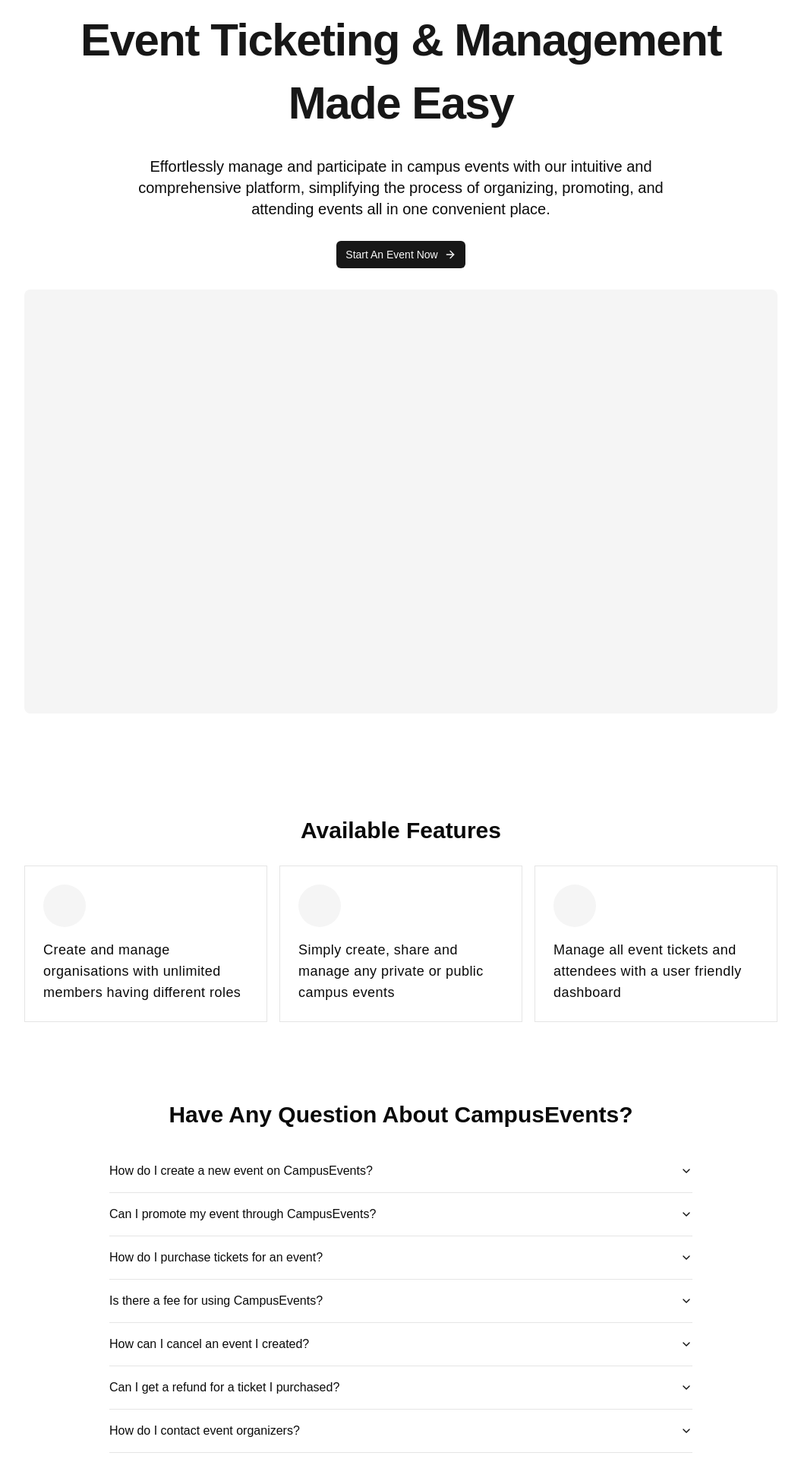
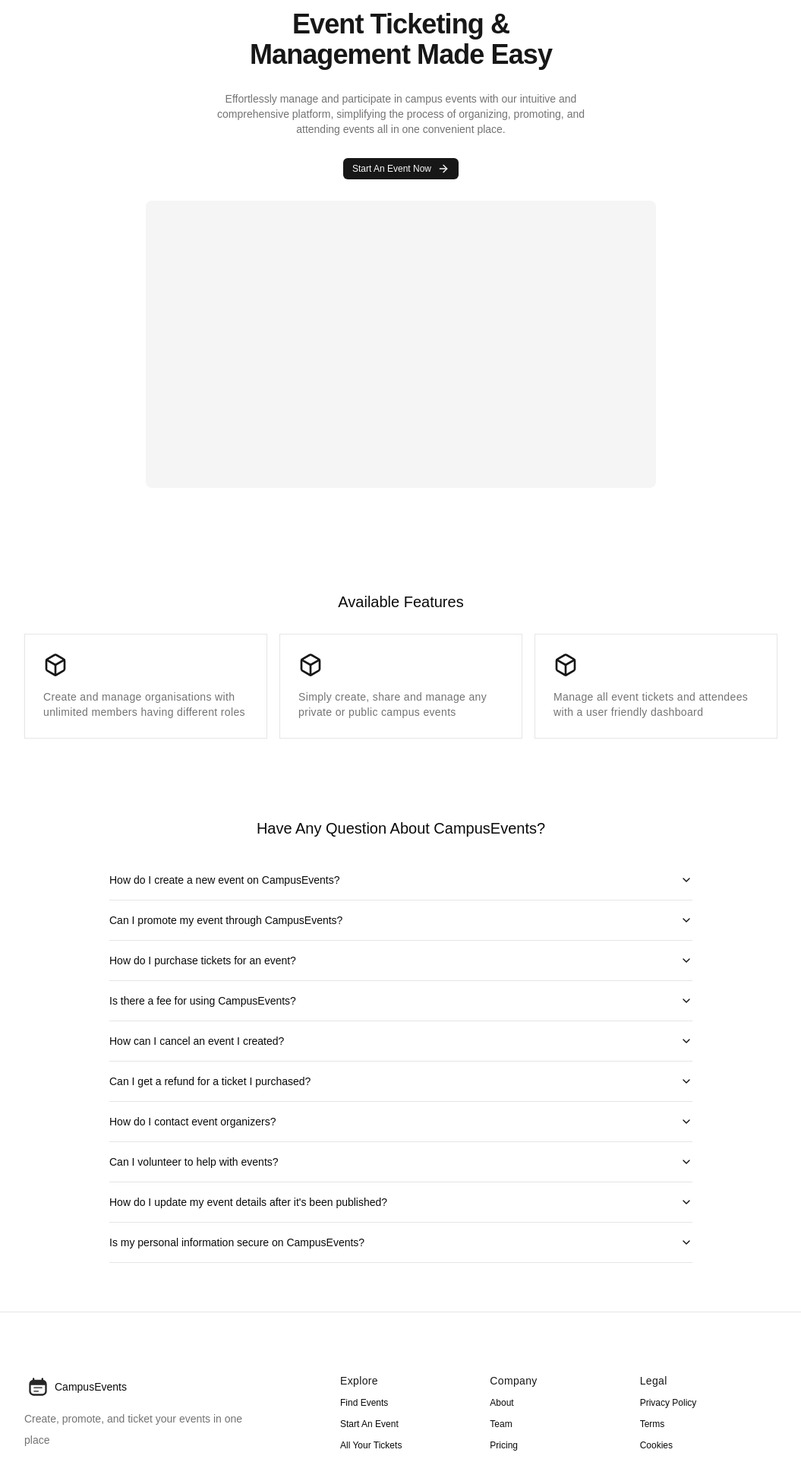
Before and after one commit to delmac-dev/event-management-app, a Next.js app: page / in a window 1280 px wide. Shown: the part 140-2060 px from the top of the page at 76% size, without its empty margins (112-1167 px from the left). Built offline with nearby package versions, Linux system fonts and the light colour scheme.

Commit message:
made edits

```diff
--- a/app/(public)/(components)/event-card.tsx
+++ b/app/(public)/(components)/event-card.tsx
@@ -9,22 +9,22 @@ import Link from "next/link";
 
 export default function EventCard ({ id , name , headline , about , images , capacity , event_type }:EventType) {
     return (
-        <div className="overflow-hidden w-full flex flex-col rounded-sm">
+        <div className="w-full flex flex-col rounded-sm p-3 border">
             <Link href={_event(id)} className="overflow-hidden w-full aspect-video flex_center">
                 <Image src={images[0]} height={900} width={1600} alt="event image" className="w-full h-full object-cover" />
             </Link>
-            <div className="w-full flex-1 px-3 py-4 flex flex-col">
+            <div className="w-full flex-1 pt-4 flex flex-col">
                 <div className="w-full">
                     <h3 className="font-medium text-lg leading-none tracking-tight truncate">
                         <Link href={_event(id)}>{name}</Link>
                     </h3>
-                    <p className="text-xs font-medium font-muted-foreground mt-1.5">{headline}</p>
+                    <p className="text-xs font-normal font-muted-foreground mt-1.5">{headline}</p>
                 </div>
-                <div className="w-full flex-1 mt-2">
-                    <p className="text-sm text-secondary-foreground overflow-hidden text-ellipsis line-clamp-2">{about}</p>
+                <div className="w-full flex-1 mt-3">
+                    <p className="text-sm text-muted-foreground overflow-hidden text-ellipsis line-clamp-2">{about}</p>
                 </div>
                 <div className="w-full flex justify-between mt-3">
-                    <Button className="rounded-none">
+                    <Button size='sm' className="rounded-none">
                         <Link href={_attendEvent(id)}>Book Your Ticket</Link>
                         <TicketPlus className="size-6 ml-2.5" />
                     </Button>
--- a/app/(public)/(components)/events-filter.tsx
+++ b/app/(public)/(components)/events-filter.tsx
@@ -106,7 +106,7 @@ const CategoryItem = ({item}: {item: string}) => {
             control={control}
             name="categories"
             render={({ field }) => (
-                <FormItem key={item} className="group flex_center px-2 py-1.5 rounded-full bg-secondary space-y-0 border border-transparent has-[:checked]:border-border cursor-pointer transition-all">
+                <FormItem key={item} className="group flex_center px-2 py-1.5 rounded-full bg-secondary/80 space-y-0 border border-transparent has-[:checked]:border-border cursor-pointer transition-all">
                     <Checkbox
                         id={item}
                         className="hidden"
--- a/app/(public)/(components)/faqs.tsx
+++ b/app/(public)/(components)/faqs.tsx
@@ -6,8 +6,8 @@ export default function Faqs() {
         <Accordion type="single" collapsible className="w-full max-w-screen-md">
             {faqs.map(({ question, answer}, _id) => (
                 <AccordionItem key={_id} value={ question } defaultChecked={_id === 0} >
-                    <AccordionTrigger>{question}</AccordionTrigger>
-                    <AccordionContent>{answer}</AccordionContent>
+                    <AccordionTrigger className="text-sm font-medium">{question}</AccordionTrigger>
+                    <AccordionContent className="text-sm font-normal text-muted-foreground leading-relaxed max-w-prose">{answer}</AccordionContent>
                 </AccordionItem>
             ))}
         </Accordion>
--- a/app/(public)/(components)/footer.tsx
+++ b/app/(public)/(components)/footer.tsx
@@ -8,7 +8,6 @@ const footerLinks = [
         links: [
             {name: "find events", link: _events},
             {name: "start an event", link: _dashboard},
-            {name: "create an organisation", link: _dashboard},
             {name: "all your tickets", link: _dashboardTickets},
             {name: "find my ticket", link: _tickets},
         ]
@@ -34,23 +33,23 @@ const footerLinks = [
 
 const Footer = () => {
   return (
-    <footer className="main_container py-8 px-4 border-t">
-        <div className="w-full max-w-screen-xl mx-auto flex items-start lg:flex-row flex-col-reverse gap-8 lg:gap-24">
-            <div className="w-full max-w-md">
-                <div className="flex items-center gap-2 mb-1">
+    <footer className="main_container py-20 px-4 border-t">
+        <section className="sub_container mx-auto flex items-start md:flex-row flex-col-reverse gap-8">
+            <div className="w-full max-w-sm">
+                <div className="flex items-center gap-1 mb-2.5">
                     <Logo />
-                    <p className="text-sm font-semibold">CampusEvents</p>
+                    <p className="text-sm font-medium">CampusEvents</p>
                 </div>
-                <p className="text-sm text-secondary-foreground">Create, promote, and ticket your events in one place</p>
+                <p className="text-sm text-muted-foreground leading-loose max-w-72">Create, promote, and ticket your events in one place</p>
             </div>
-            <div className="max-lg:w-full flex-1 grid grid-cols-1 sm:grid-cols-2  md:grid-cols-3 gap-7 md:gap-4 ">
+            <div className="max-lg:w-full flex-1 grid grid-cols-1 sm:grid-cols-3 gap-7 md:gap-4 ">
                 {footerLinks.map(({title, links}, _id) => (
                     <div key={_id} className="">
-                        <h5 className="text-sm font-semibold text-accent-foreground uppercase tracking-wide mb-1.5">{title}</h5>
+                        <h5 className="text-sm font-medium text-accent-foreground capitalize tracking-wide mb-1.5">{title}</h5>
                         <ul className="flex flex-col gap-1">
                             {links.map(({ name, link }, _i) => (
                                 <li key={_i}>
-                                    <Link href={link} className="capitalize text-sm font-normal hover:underline underline-offset-2">
+                                    <Link href={link} className="capitalize text-xs font-normal hover:underline underline-offset-2">
                                         {name}
                                     </Link>
                                 </li>
@@ -59,7 +58,7 @@ const Footer = () => {
                     </div>
                 ))}
             </div>
-        </div>
+        </section>
     </footer>
   )
 }
--- a/app/(public)/(home)/page.tsx
+++ b/app/(public)/(home)/page.tsx
@@ -1,7 +1,7 @@
 import { Button } from "@/components/ui/button";
 import Footer from "../(components)/footer";
 import Header from "../(components)/header";
-import { ArrowRight } from "lucide-react";
+import { ArrowRight, Box } from "lucide-react";
 import Faqs from "../(components)/faqs";
 import Link from "next/link";
 import { _dashboardEvents } from "@/lib/routes";
@@ -28,29 +28,29 @@ export default async function Index() {
       <Header />
       <section className="main_container py-20 lg:py-24">
         <div className="sub_container flex flex-col items-center justify-start">
-          <h1 className="text-accent-foreground text-wrap text-4xl md:text-5xl lg:text-6xl leading-normal md:leading-snug lg:leading-snug font-black tracking-tight max-w-4xl text-center">
+          <h1 className="text-accent-foreground max-w-md text-4xl md:text-4xl leading-normal font-bold tracking-tight text-center">
             Event Ticketing & Management Made Easy
           </h1>
-          <p className="max-w-prose text-xl font-medium mt-4 lg:mt-7 text-center">
+          <p className="max-w-prose text-sm font-normal text-muted-foreground mt-4 lg:mt-7 text-center">
             Effortlessly manage and participate in campus events with our intuitive and comprehensive platform, simplifying the process of organizing, promoting, and attending events all in one convenient place.
           </p>
-          <Button size="sm" className="group mt-7">
+          <Button size="xs" className="group mt-7">
             <Link href={`${_dashboardEvents}?new=true`}>
               Start An Event Now
             </Link>
             <ArrowRight size={16} className="ml-2 group-hover:translate-x-0.5 transition-transform" />
           </Button>
-          <div className="w-full max-w-6xl rounded-lg bg-secondary aspect-video mt-7"></div>
+          <div className="w-full max-w-2xl rounded-lg bg-secondary aspect-video mt-7"></div>
         </div>
       </section>
       <section className="main_container py-10">
         <div className="sub_container">
-          <h1 className="font-semibold text-3xl text-center">Available Features</h1>
+          <h1 className="font-medium text-xl text-center">Available Features</h1>
           <div className="w-full mt-7 grid grid-col-1 md:grid-cols-2 lg:grid-cols-3 gap-4">
             {features.map(({icon, feature}, _id) =>(
               <div key={_id} className="w-full border p-6 flex flex-col items-start">
-                <div className="w-14 aspect-square rounded-full bg-secondary"></div>
-                <p className="font-normal text-lg tracking-wide mt-4">{feature}</p>
+                <Box className="size-8 text-secondary-foreground" />
+                <p className="font-normal text-sm tracking-wide mt-4 text-muted-foreground">{feature}</p>
               </div>
             ))}
           </div>
@@ -58,7 +58,7 @@ export default async function Index() {
       </section>
       <section className="main_container py-16">
         <div className="sub_container">
-          <h1 className="font-semibold text-3xl text-center">Have Any Question About CampusEvents?</h1>
+          <h1 className="font-medium text-xl text-center">Have Any Question About CampusEvents?</h1>
           <div className="w-full mt-7 flex_center">
             <Faqs />
           </div>
--- a/components/ui/slider.tsx
+++ b/components/ui/slider.tsx
@@ -19,7 +19,7 @@ const Slider = React.forwardRef<
       <SliderPrimitive.Range className="absolute h-full bg-muted-foreground" />
     </SliderPrimitive.Track>
     {value?.map((_, _id) => (
-      <SliderPrimitive.Thumb key={_id} className="block h-3.5 w-3.5 rounded-full cursor-pointer border-2 border-muted-foreground bg-muted ring-offset-background transition-colors focus-visible:outline-none focus-visible:ring-2 focus-visible:ring-muted-foreground focus-visible:ring-offset-1 disabled:pointer-events-none disabled:opacity-50" />
+      <SliderPrimitive.Thumb key={_id} className="block h-3.5 w-3.5 rounded-full cursor-pointer border-2 border-none bg-muted-foreground ring-offset-muted-foreground transition-colors focus-visible:outline-none focus-visible:ring-2 focus-visible:ring-muted-foreground focus-visible:ring-offset-1 disabled:pointer-events-none disabled:opacity-50" />
     ))}
   </SliderPrimitive.Root>
 ))
```
